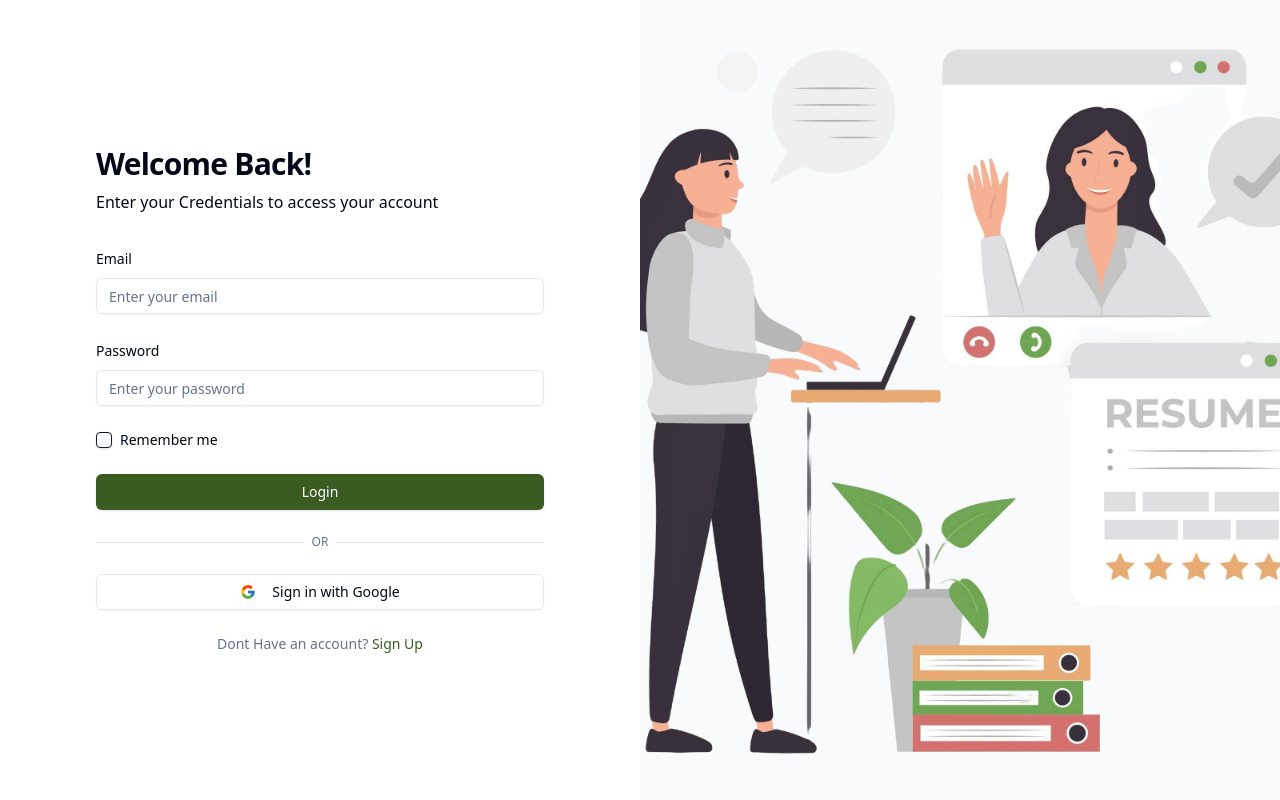
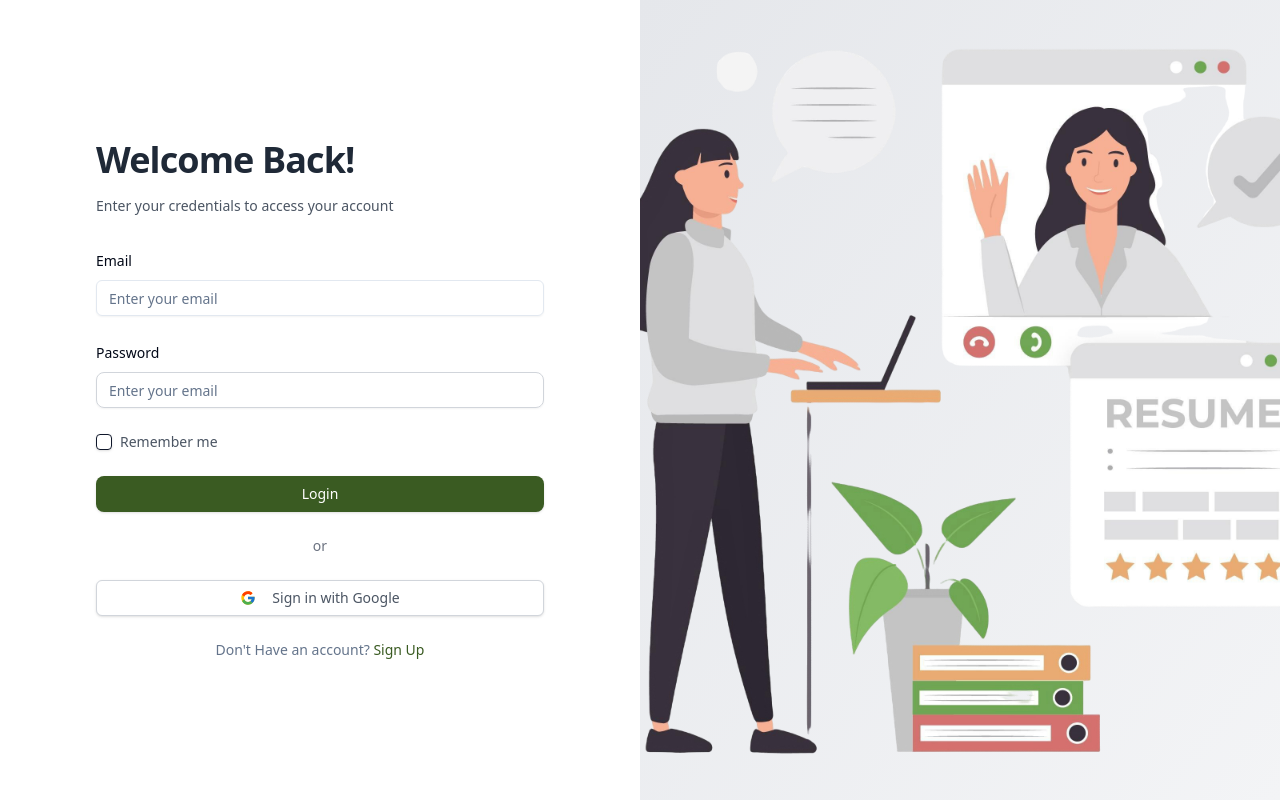
Before and after one commit to Iyanu1396/easy-resume, a Next.js app: page /login in a window 1280 px wide. Built offline with nearby package versions, Linux system fonts and the light colour scheme.

Commit message:
Update Login

```diff
--- a/src/app/login/page.tsx
+++ b/src/app/login/page.tsx
@@ -34,24 +34,19 @@ const GoogleIcon = () => (
   </svg>
 );
 
-export default function SignUpPage() {
+export default function LogInPage() {
   return (
-    <main className="min-h-screen grid lg:grid-cols-2">
+    <main className="min-h-screen grid lg:grid-cols-2 bg-gray-100">
       {/* Form Section */}
-      <div className="flex items-center justify-center p-8">
+      <div className="flex items-center justify-center p-8 bg-white">
         <div className="w-full max-w-md space-y-8">
-          <div className="space-y-2">
-            <h1 className="text-3xl font-bold tracking-tight">
-             Welcome Back!
-            </h1>
-            <p className="font-medium">Enter your Credentials to access your account</p>
+        <div className="space-y-4">
+          <h1 className="text-4xl font-bold tracking-tight text-gray-800">Welcome Back!</h1>
+          <p className="text-gray-600 text-sm">Enter your credentials to access your account</p>
         </div>
 
+
           <form className="space-y-6">
-
-
-
-
             <div className="space-y-2">
               <Label htmlFor="email">Email</Label>
               <Input
@@ -66,48 +61,53 @@ export default function SignUpPage() {
             <div className="space-y-2">
               <Label htmlFor="password">Password</Label>
               <Input
-                id="password"
-                name="password"
-                type="password"
+                id="email"
+                name="email"
+                type="email"
                 required
-                placeholder="Enter your password"
+                placeholder="Enter your email"
+                className="rounded-lg border border-gray-300 focus:border-[#3A5B22] focus:ring focus:ring-[#3A5B22]"
               />
+
             </div>
 
             <div className="flex items-center space-x-2">
               <Checkbox id="terms" />
-              <Label htmlFor="terms" className="text-sm">
+              <Label htmlFor="terms" className="text-sm text-gray-600">
                 Remember me
               </Label>
             </div>
 
+
             <Button
             type="submit"
-              className="w-full bg-[#3A5B22] hover:bg-[#2A4418] text-white rounded-md"
+            className="w-full bg-[#3A5B22] text-white py-2 rounded-lg font-medium hover:bg-[#2A4418] active:bg-[#1C3410] focus:ring focus:ring-[#3A5B22]"
             >
              Login
             </Button>
 
-            <div className="relative">
+
+            <div className="relative my-6">
               <div className="absolute inset-0 flex items-center">
-                <span className="w-full border-t" />
+                <span className="w-full border-t border-gray-300" />
               </div>
-              <div className="relative flex justify-center text-xs uppercase">
-                <span className="bg-white px-2 text-muted-foreground">or</span>
+              <div className="relative flex justify-center text-sm text-gray-500 bg-white px-2">
+                or
               </div>
             </div>
 
+
             <Button
             type="button"
-              variant="outline"
-              className="w-full flex items-center justify-center space-x-2"
+            className="w-full flex items-center justify-center space-x-2 border border-gray-300 bg-white text-gray-600 hover:bg-gray-50 focus:ring focus:ring-[#3A5B22]"
             >
             <GoogleIcon />
             <span>Sign in with Google</span>
             </Button>
 
+
             <p className="text-center text-sm text-muted-foreground">
-              Dont Have an account?{" "}
+              Don't Have an account?{" "}
               <Link href="/signup" className="text-[#3A5B22] hover:underline">
                 Sign Up
               </Link>
@@ -117,16 +117,17 @@ export default function SignUpPage() {
       </div>
 
       {/* Image Section */}
-      <div className="hidden lg:block relative bg-gray-50">
+      <div className="hidden lg:block relative bg-gradient-to-br from-gray-200 to-gray-100">
         <Image
           src="/illustration-signup.png"
-          alt="illustration"
+          alt="Welcome illustration"
           className="object-cover object-center"
           fill
           priority
           sizes="(max-width: 1024px) 0vw, 50vw"
       />
       </div>
+
     </main>
   );
 }
```
Lines whose indentation alone changed are shown as unchanged.
